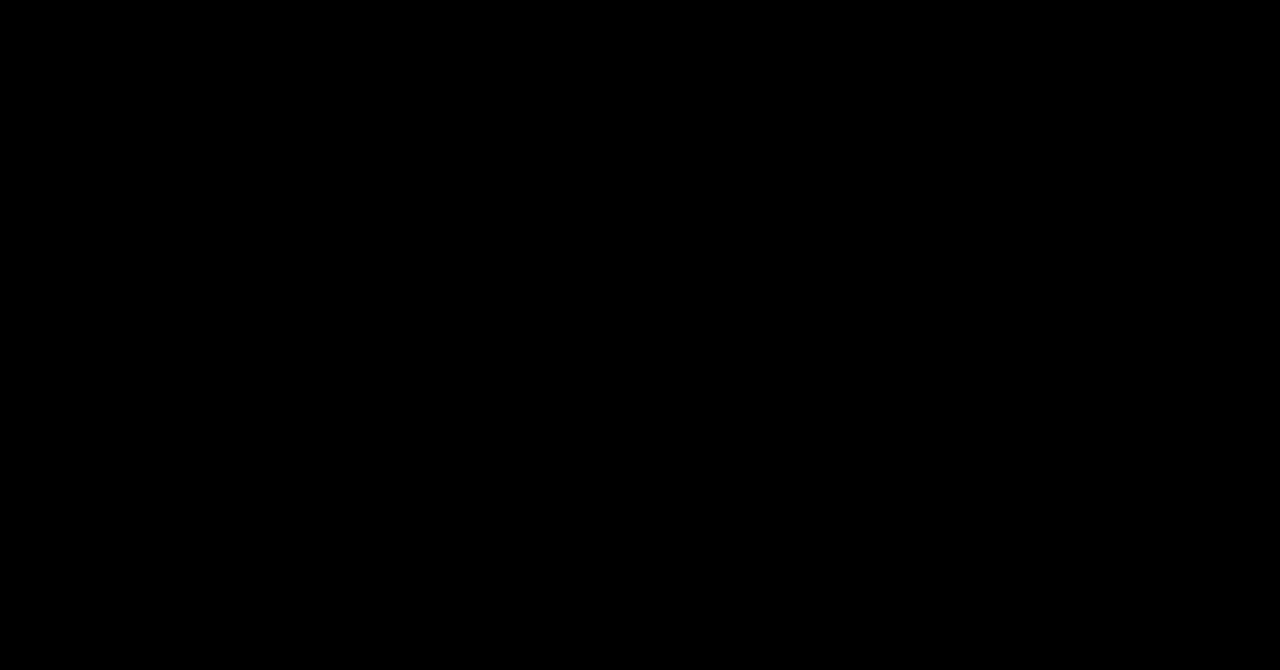
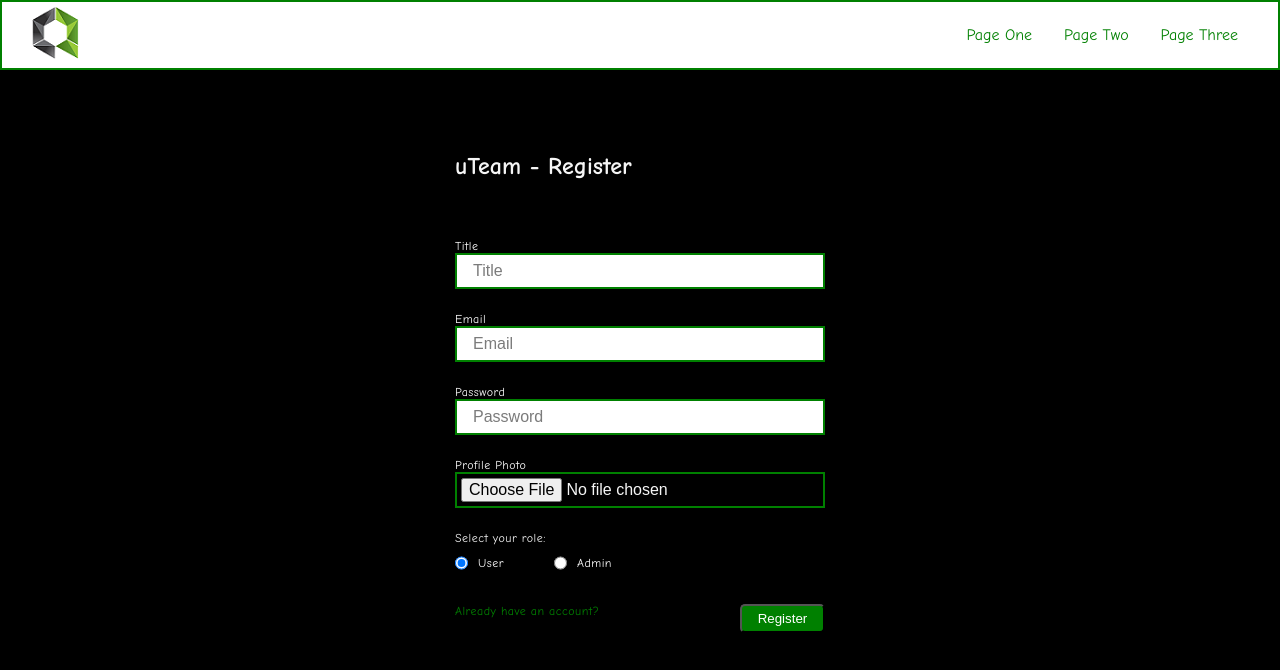
Before and after one commit to OliverVukovic/HR-App, a React (Create React App) app: page /register in a window 1280 px wide. Before the commit this address had no page. Shown: the top 670 px of the page. Built offline with nearby package versions, Linux system fonts and the light colour scheme.

Commit message:
made register page

```diff
--- a/package.json
+++ b/package.json
@@ -3,13 +3,16 @@
   "version": "0.1.0",
   "private": true,
   "dependencies": {
+    "@reduxjs/toolkit": "^1.7.1",
     "@testing-library/jest-dom": "^5.16.1",
     "@testing-library/react": "^12.1.2",
     "@testing-library/user-event": "^13.5.0",
     "react": "^17.0.2",
     "react-dom": "^17.0.2",
+    "react-redux": "^7.2.6",
     "react-router-dom": "^6.2.1",
     "react-scripts": "5.0.0",
+    "redux": "^4.1.2",
     "web-vitals": "^2.1.2"
   },
   "scripts": {
--- a/public/index.html
+++ b/public/index.html
@@ -2,7 +2,7 @@
 <html lang="en">
   <head>
     <meta charset="utf-8" />
-    <link rel="icon" href="%PUBLIC_URL%/favicon.ico" />
+    <link rel="icon" href="%PUBLIC_URL%/favicon.ico">
     <meta name="viewport" content="width=device-width, initial-scale=1" />
     <meta name="theme-color" content="#000000" />
     <meta
@@ -14,7 +14,7 @@
       manifest.json provides metadata used when your web app is installed on a
       user's mobile device or desktop. See https://developers.google.com/web/fundamentals/web-app-manifest/
     -->
-    <link rel="manifest" href="%PUBLIC_URL%/manifest.json" />
+    <!-- <link rel="manifest" href="%PUBLIC_URL%/manifest.json" /> -->
     <!--
       Notice the use of %PUBLIC_URL% in the tags above.
       It will be replaced with the URL of the `public` folder during the build.
--- a/src/App.js
+++ b/src/App.js
@@ -1,6 +1,7 @@
 import React from "react";
 import { Routes, Route } from 'react-router-dom';
 import Login from "./components/Login";
+import Register from "./components/Register";
 import './App.css';
 
 function App() {
@@ -8,8 +9,8 @@ function App() {
       <div className="App">
         <Routes>
           <Route exact path="/" element={<Login />} />
-          {/* <Route exact path="/register" element={<Register />} />
-          <Route exact path="/main" element={<Main />} /> */}
+          <Route exact path="/register" element={<Register />} />
+          {/* <Route exact path="/main" element={<Main />} /> */}
         </Routes>
       </div>
   );
--- a/src/components/Header.js
+++ b/src/components/Header.js
@@ -1,6 +1,7 @@
 import React from "react";
 import './Header.css';
 import logo from "../assets/quantox-logo.png"
+import { Link } from "react-router-dom";
 
 const Header = () => {
     return (
@@ -10,9 +11,9 @@ const Header = () => {
                 <img src={logo} alt="logo"/>
             </div>
             <div className="page-links">
-                <a href="#page1">Page One</a>
-                <a href="#page2">Page Two</a>
-                <a href="#page3">Page Three</a>
+                <Link to="/page1">Page One</Link>
+                <Link to="/page2">Page Two</Link>
+                <Link to="/page3">Page Three</Link>
             </div>
         </header>
     );
--- a/src/components/Login.css
+++ b/src/components/Login.css
@@ -3,6 +3,12 @@ main {
     margin: auto;
     justify-content: center;
     padding-top: 82px;
+}
+
+section {
+    display: flex;
+    flex-direction: column;
+    color: whitesmoke;
 }
 
 .login-form {
@@ -30,12 +36,26 @@ form {
     flex-direction: column;
 }
 
+.choose-file {
+    display: flex;
+    padding: 4px;
+}
+
+.radio-btn {
+    display: flex;
+    gap: 50px;
+}
+.role {
+    display: flex;
+    align-items: center;
+    gap: 10px;
+}
+
 input {
     height: 36px;
     padding-left: 16px;
     font-size: 16px;
     cursor: pointer;
-
     border: 2px solid green;
 }
 input::placeholder {
@@ -56,7 +76,7 @@ button {
     width: 85px;
     height: 29px;
     cursor: pointer;
-
+    border-radius: 5px;
     background-color: green;
     color: white;
 }
--- a/src/components/Login.js
+++ b/src/components/Login.js
@@ -1,6 +1,7 @@
 import React from "react";
 import './Login.css';
 import Header from "./Header";
+import { Link } from "react-router-dom";
 
 const Login = () => {
     return (
@@ -18,6 +19,7 @@ const Login = () => {
                             <input
                                 type='email'
                                 placeholder="Email"
+                                required
                             />
                         </div>
 
@@ -26,11 +28,12 @@ const Login = () => {
                             <input
                                 type='text'
                                 placeholder="Password"
+                                required
                             />
                         </div>
 
                         <div className="login-page__actions">
-                            <a href="#register">Don't have an account?</a>
+                            <Link to="/register">Don't have an account?</Link>
                             <button type="submit">
                                 Login
                             </button>
--- /dev/null
+++ b/src/components/Register.js
@@ -0,0 +1,82 @@
+import React from "react";
+import './Login.css';
+import Header from "./Header";
+import { Link } from "react-router-dom";
+
+const Register = () => {
+    return (
+        <div className="login-form">
+            <Header />
+            <main>
+                <section>
+                    <h2>
+                        uTeam - Register
+                    </h2>
+
+                    <form>
+                        <div className="login-page">
+                            <label>Title</label>
+                            <input
+                                type='text'
+                                placeholder="Title"
+                            />
+                        </div>
+
+                        <div className="login-page">
+                            <label>Email</label>
+                            <input
+                                type='email'
+                                placeholder="Email"
+                                required
+                            />
+                        </div>
+
+                        <div className="login-page">
+                            <label>Password</label>
+                            <input
+                                type='text'
+                                placeholder="Password"
+                                required
+                            />
+                        </div>
+
+                        <div className="login-page">
+                            <label>Profile Photo</label>
+                            <input className="choose-file"
+                                // placeholder={this.props.placeholderText}="Upload file"
+                                type="file"
+                            />
+                        </div>
+
+                        <div className="login-page">
+                            <p>Select your role:</p>
+                            <div className="radio-btn">
+                                <div className="role">
+                                    <input
+                                        type="radio"
+                                        checked="cheked"/>
+                                    <label>User</label>
+                                </div>
+                                <div className="role">
+                                    <input
+                                        type="radio"/>
+                                    <label>Admin</label>
+                                </div>
+
+                            </div>
+                        </div>
+
+                        <div className="login-page__actions">
+                            <Link to="/">Already have an account?</Link>
+                            <button type="submit">
+                                Register
+                            </button>
+                        </div>
+                    </form>
+                </section>
+            </main>
+        </div>
+    );
+}
+
+export default Register;
```
Also changed, not shown: src/logo.svg (deleted), 1 other file (tests, documents, lock files or other folders).
